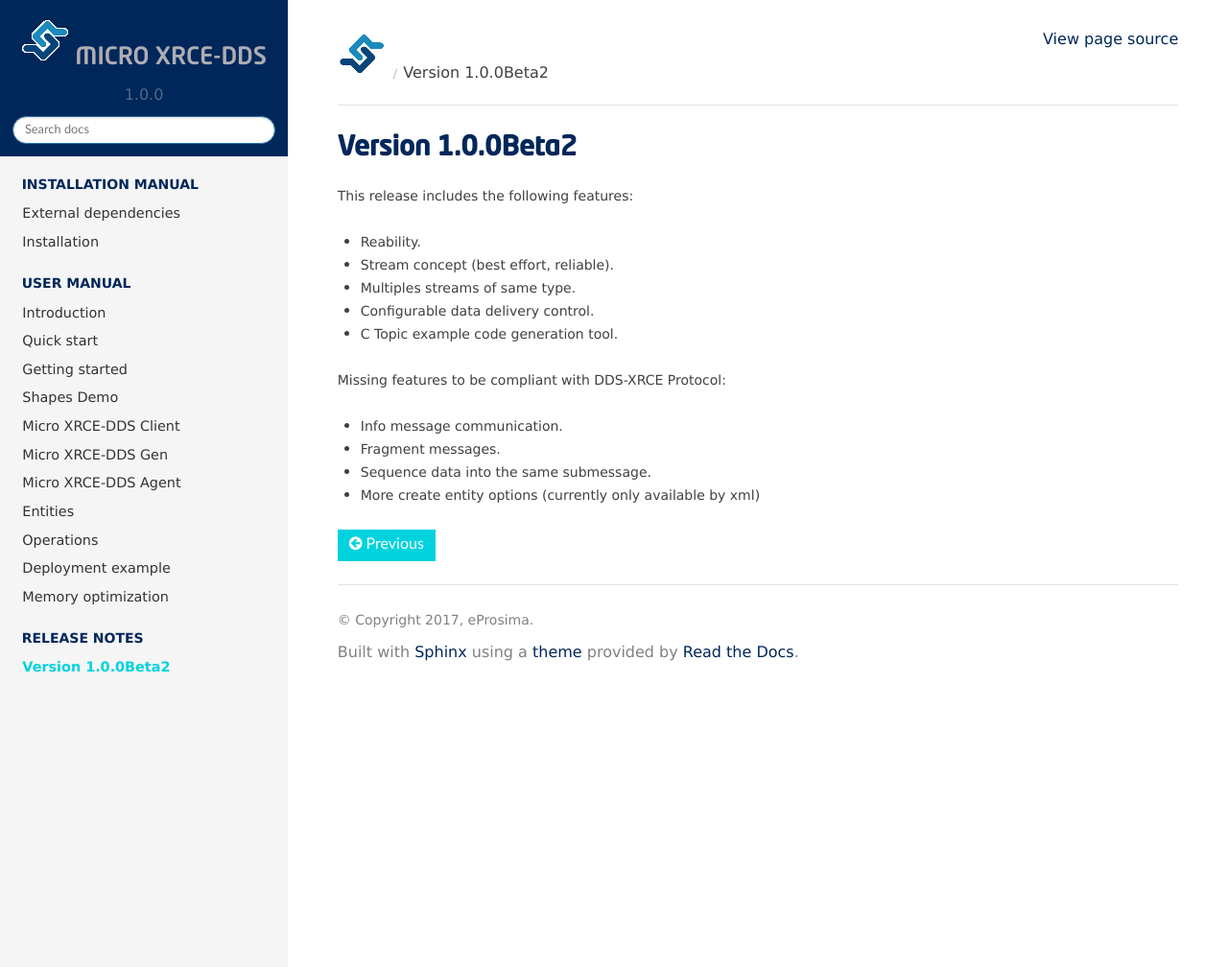
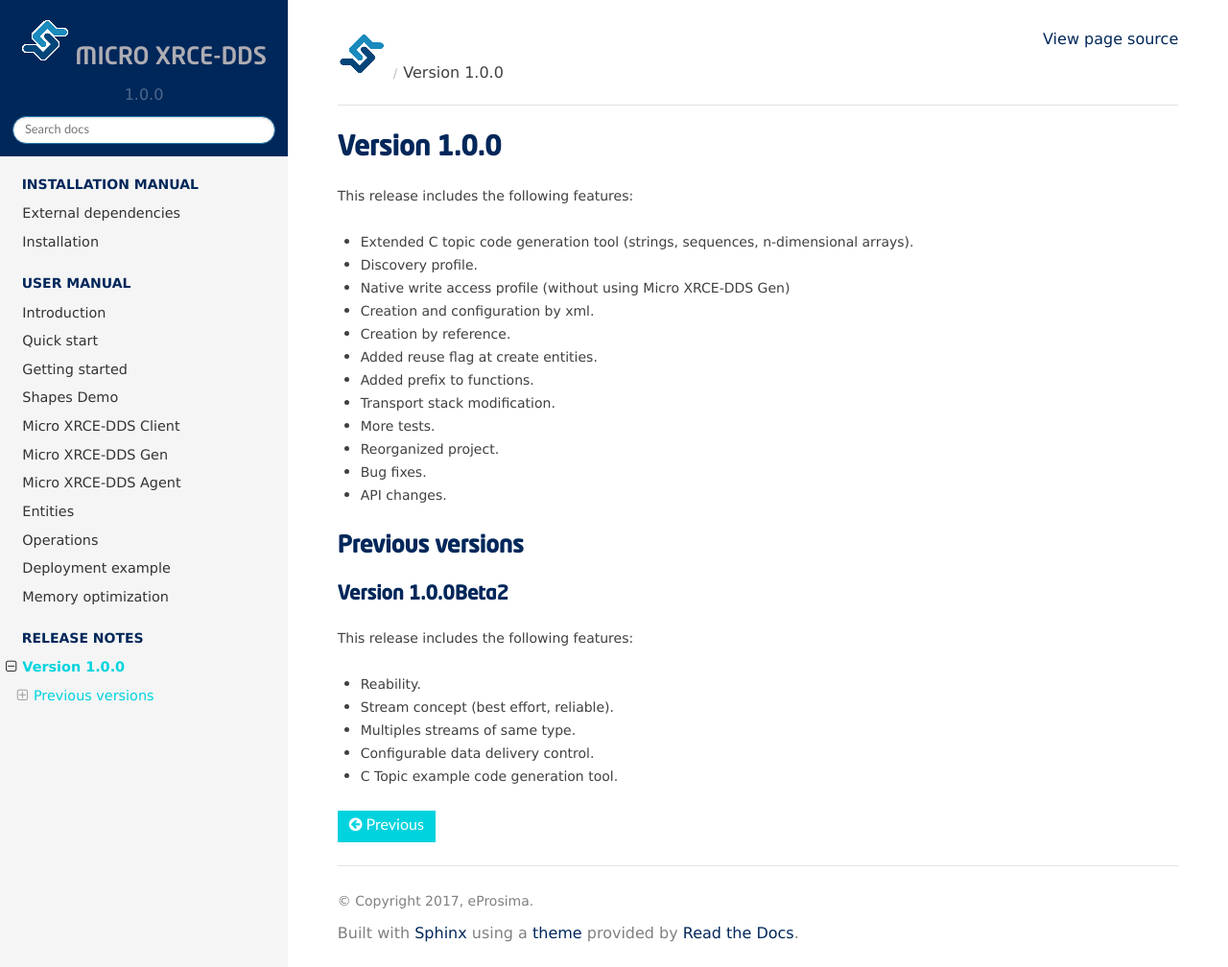
Before and after one commit to eProsima/Micro-XRCE-DDS-docs, a Sphinx documentation site: the page built from docs/notes.rst, in a window 1280 px wide and 1008 px high. Shown: the whole window at 96% size. Built offline with Sphinx 7.4.7 and the Read the Docs theme 2.0.0, drawn with Linux system fonts in a browser that asks for light colours.

Commit message:
Update to 1.0.0 (#13)
* Update to 1.0.0

* Updated notes and README.

```diff
--- a/docs/notes.rst
+++ b/docs/notes.rst
@@ -1,6 +1,26 @@
+Version 1.0.0
+=============
+
+This release includes the following features:
+
+* Extended C topic code generation tool (strings, sequences, n-dimensional arrays).
+* Discovery profile.
+* Native write access profile (without using Micro XRCE-DDS Gen)
+* Creation and configuration by xml.
+* Creation by reference.
+* Added reuse flag at create entities.
+* Added prefix to functions.
+* Transport stack modification.
+* More tests.
+* Reorganized project.
+* Bug fixes.
+* API changes.
+
+Previous versions
+------------------
+
 Version 1.0.0Beta2
-==================
-
+~~~~~~~~~~~~~~~~~~
 This release includes the following features:
 
 * Reability.
@@ -8,10 +28,3 @@
 * Multiples streams of same type.
 * Configurable data delivery control.
 * C Topic example code generation tool.
-
-Missing features to be compliant with DDS-XRCE Protocol:
-
-* Info message communication.
-* Fragment messages.
-* Sequence data into the same submessage.
-* More create entity options (currently only available by xml)
```
Also changed, not shown: README.md (+1 -1 lines).
